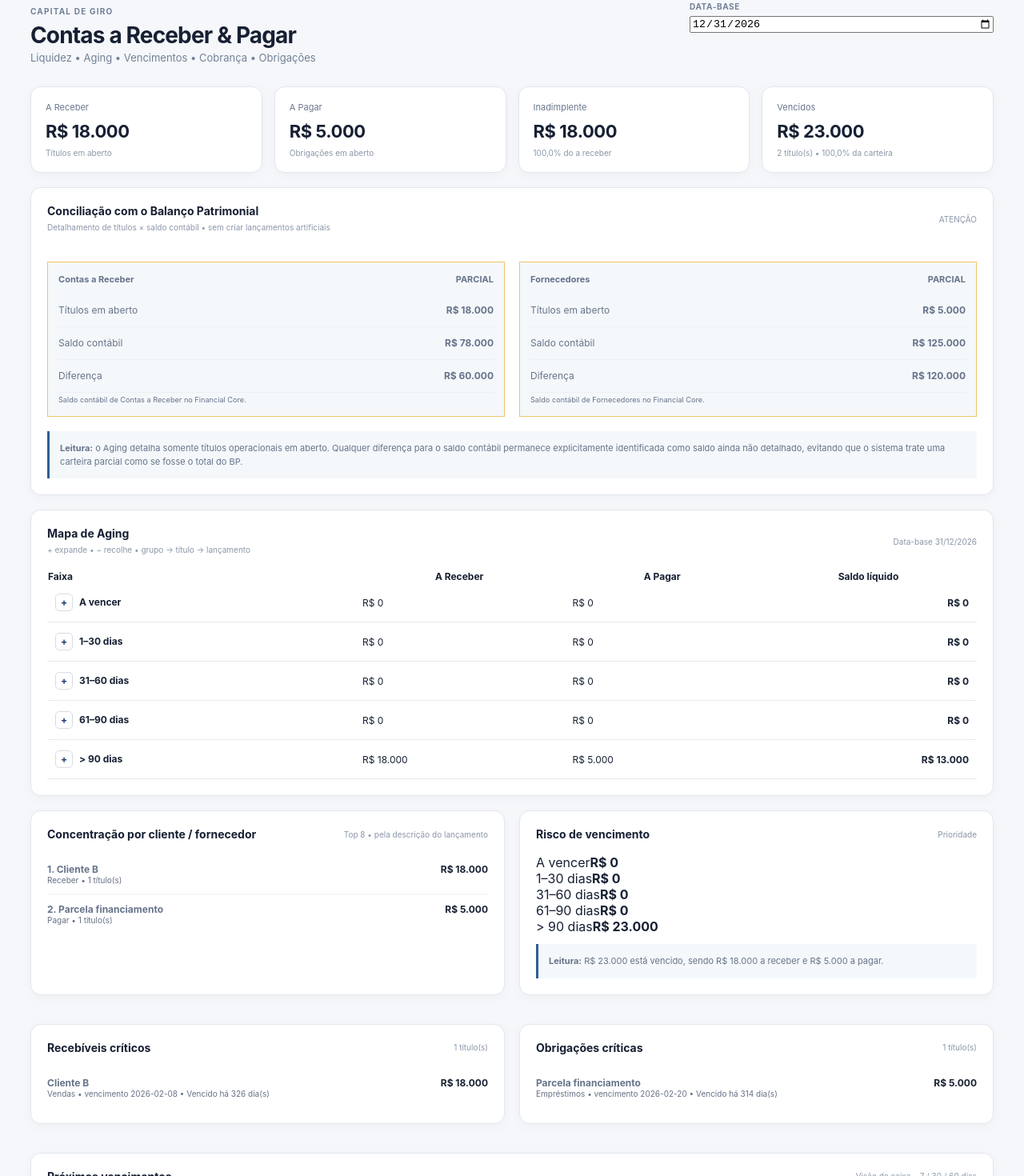
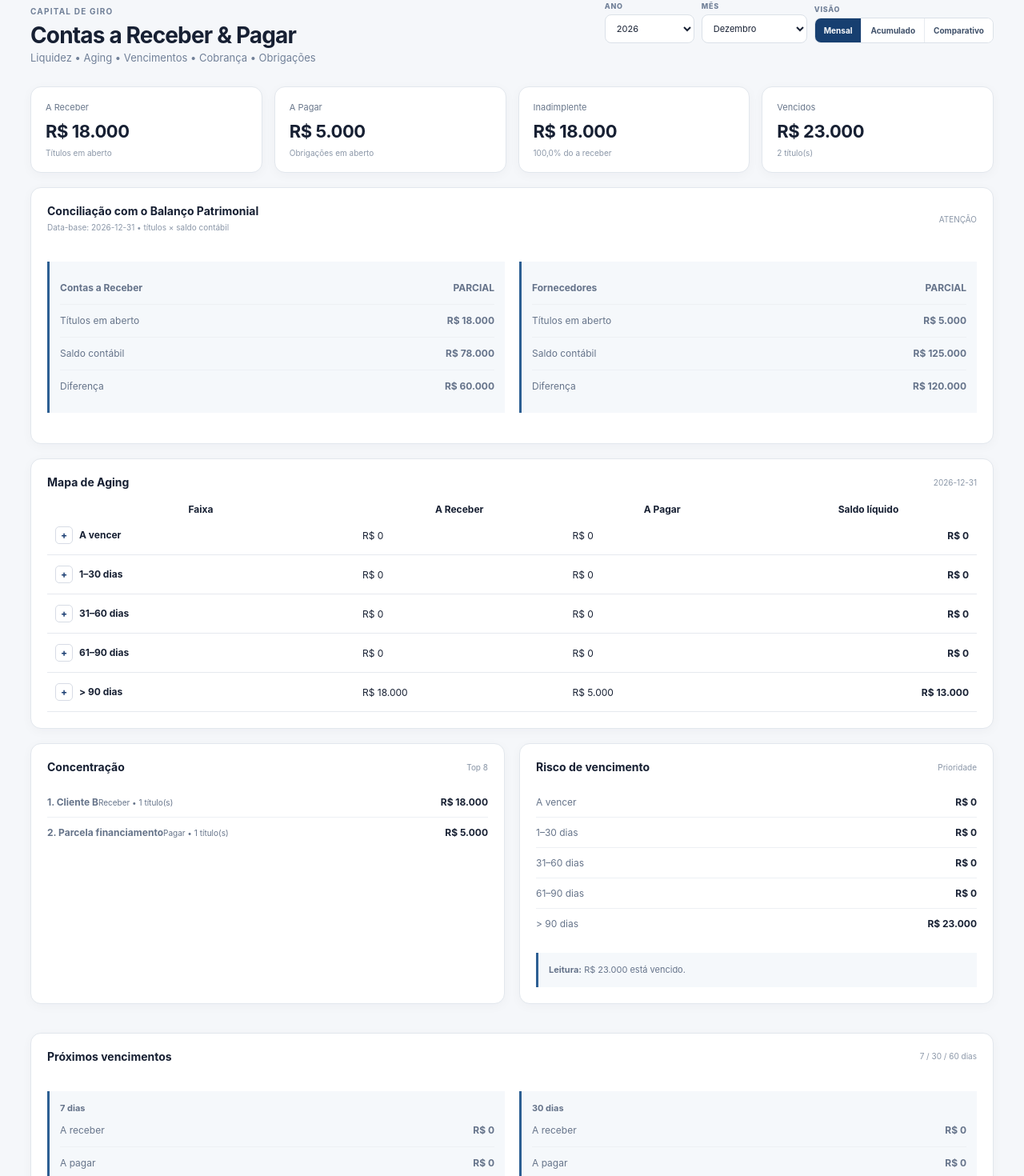
Before and after one commit to cardoso4009-byte/bp-financeiro-bi, a Next.js app: page /contas-receber-pagar in a window 1280 px wide. Shown: the part 86-1556 px from the top of the page at 80% size. Built offline with nearby package versions, Linux system fonts and the light colour scheme.

Commit message:
feat: padroniza periodo em contas a receber e pagar

```diff
--- a/app/contas-receber-pagar/page.tsx
+++ b/app/contas-receber-pagar/page.tsx
@@ -1,32 +1,36 @@
 'use client'
-import { useMemo, useState } from 'react'
-import { openReceivablesPayables, agingSummary, type OpenItem } from '@/lib/contas-receber-pagar'
-import { readFinancialSource } from '@/lib/financial-source'
-import { financialCore } from '@/lib/financial-core'
+import {useMemo,useState} from 'react'
+import {openReceivablesPayables,agingSummary,type OpenItem} from '@/lib/contas-receber-pagar'
+import {readFinancialSource} from '@/lib/financial-source'
+import {financialCore} from '@/lib/financial-core'
+import ReportPeriodFilter from '@/components/report-period-filter'
+import {DEFAULT_REPORT_PERIOD} from '@/lib/report-period'
+import type {ReportPeriod} from '@/lib/report-period'
 const brl=(n:number)=>n.toLocaleString('pt-BR',{style:'currency',currency:'BRL',maximumFractionDigits:0})
 const pct=(n:number)=>`${(n*100).toFixed(1).replace('.',',')}%`
-const timing=(item:OpenItem)=>item.daysOverdue>0?`Vencido há ${item.daysOverdue} dia(s)`:`Vence em ${item.daysToDue} dia(s)`
+const endOfMonth=(y:number,m:number)=>new Date(y,m,0).toISOString().slice(0,10)
+const timing=(i:OpenItem)=>i.daysOverdue>0?`Vencido há ${i.daysOverdue} dia(s)`:`Vence em ${i.daysToDue} dia(s)`
 export default function ContasReceberPagar(){
- const [asOf,setAsOf]=useState('2026-12-31'); const [expanded,setExpanded]=useState<Set<string>>(new Set()); const [detail,setDetail]=useState<string|null>(null); const entries=readFinancialSource().entries
+ const [period,setPeriod]=useState<ReportPeriod>({...DEFAULT_REPORT_PERIOD,month:12}); const [expanded,setExpanded]=useState<Set<string>>(new Set()); const [detail,setDetail]=useState<string|null>(null)
+ const entries=useMemo(()=>readFinancialSource().entries,[]); const asOf=endOfMonth(period.year,period.month)
  const items=useMemo(()=>openReceivablesPayables(entries,asOf),[entries,asOf]); const summary=agingSummary(items)
- const receivable=items.filter(i=>i.direction==='Receber').reduce((s,i)=>s+Math.abs(i.value),0); const payable=items.filter(i=>i.direction==='Pagar').reduce((s,i)=>s+Math.abs(i.value),0); const overdue=items.filter(i=>i.daysOverdue>0); const overdueRecv=overdue.filter(i=>i.direction==='Receber').reduce((s,i)=>s+Math.abs(i.value),0); const overduePay=overdue.filter(i=>i.direction==='Pagar').reduce((s,i)=>s+Math.abs(i.value),0)
- const coreIndex=Math.max(0,Math.min(financialCore.length-1,Number(asOf.slice(5,7))-1)); const coreMonth=financialCore[coreIndex]; const coreReceivable=coreMonth?.accountsReceivable||0; const coreSuppliers=coreMonth?.suppliers||0; const receivableGap=coreReceivable-receivable; const payableGap=coreSuppliers-payable; const receivableReconciled=Math.abs(receivableGap)<0.01; const payableReconciled=Math.abs(payableGap)<0.01
+ const previous=useMemo(()=>openReceivablesPayables(entries,endOfMonth(period.year,Math.max(1,period.month-1))),[entries,period.year,period.month])
+ const total=(dir:'Receber'|'Pagar',list=items)=>list.filter(i=>i.direction===dir).reduce((s,i)=>s+Math.abs(i.value),0)
+ const receivable=total('Receber'),payable=total('Pagar'); const overdue=items.filter(i=>i.daysOverdue>0); const overdueRecv=total('Receber',overdue); const overduePay=total('Pagar',overdue)
+ const prevRecv=total('Receber',previous),prevPay=total('Pagar',previous); const core=financialCore[Math.min(financialCore.length-1,period.month-1)]; const coreRecv=core?.accountsReceivable||0,corePay=core?.suppliers||0
+ const shown=period.view==='comparativo'?previous:items; const groups=agingSummary(shown)
+ const concentration=useMemo(()=>{const m=new Map<string,{name:string;dir:string;value:number;count:number}>();items.forEach(i=>{const k=`${i.direction}|${i.description}`,o=m.get(k);m.set(k,{name:i.description,dir:i.direction,value:(o?.value||0)+Math.abs(i.value),count:(o?.count||0)+1})});return [...m.values()].sort((a,b)=>b.value-a.value).slice(0,8)},[items])
  const toggle=(k:string)=>setExpanded(p=>{const n=new Set(p);n.has(k)?n.delete(k):n.add(k);return n})
- const concentration=useMemo(()=>{const map=new Map<string,{name:string;direction:string;value:number;count:number}>();items.forEach(i=>{const key=`${i.direction}|${i.description}`;const old=map.get(key);map.set(key,{name:i.description,direction:i.direction,value:(old?.value||0)+Math.abs(i.value),count:(old?.count||0)+1})});return Array.from(map.values()).sort((a,b)=>b.value-a.value).slice(0,8)},[items])
- const totalOverdue=overdueRecv+overduePay; const overdueRate=items.length?(overdue.length/items.length):0
- return <main className="content" style={{marginLeft:0,width:'100%',maxWidth:1500,margin:'0 auto'}}><header><div><small>CAPITAL DE GIRO</small><h1>Contas a Receber & Pagar</h1><p>Liquidez • Aging • Vencimentos • Cobrança • Obrigações</p></div><div className="period-controls"><label>Data-base</label><input type="date" value={asOf} onChange={e=>{setAsOf(e.target.value);setExpanded(new Set());setDetail(null)}}/></div></header>
- <div className="cards"><Card title="A Receber" value={receivable} sub="Títulos em aberto"/><Card title="A Pagar" value={payable} sub="Obrigações em aberto"/><Card title="Inadimplente" value={overdueRecv} sub={`${pct(receivable?overdueRecv/receivable:0)} do a receber`}/><Card title="Vencidos" value={totalOverdue} sub={`${overdue.length} título(s) • ${pct(overdueRate)} da carteira`}/></div>
- <section className="panel wide" data-section="bp-reconciliation"><div className="panel-title"><div><h2>Conciliação com o Balanço Patrimonial</h2><span>Detalhamento de títulos × saldo contábil • sem criar lançamentos artificiais</span></div><span>{receivableReconciled&&payableReconciled?'RECONCILIADO':'ATENÇÃO'}</span></div><div className="grid"><ReconciliationCard title="Contas a Receber" detail={receivable} accounting={coreReceivable} difference={receivableGap} reconciled={receivableReconciled} note="Saldo contábil de Contas a Receber no Financial Core."/><ReconciliationCard title="Fornecedores" detail={payable} accounting={coreSuppliers} difference={payableGap} reconciled={payableReconciled} note="Saldo contábil de Fornecedores no Financial Core."/></div><div className="note" style={{marginTop:12}}><strong>Leitura:</strong> o Aging detalha somente títulos operacionais em aberto. Qualquer diferença para o saldo contábil permanece explicitamente identificada como saldo ainda não detalhado, evitando que o sistema trate uma carteira parcial como se fosse o total do BP.</div></section>
- <section className="panel wide"><div className="panel-title"><div><h2>Mapa de Aging</h2><span>+ expande • − recolhe • grupo → título → lançamento</span></div><span>Data-base {new Date(`${asOf}T00:00:00`).toLocaleDateString('pt-BR')}</span></div><div className="table-wrap"><table><thead><tr><th style={{textAlign:'left'}}>Faixa</th><th>A Receber</th><th>A Pagar</th><th>Saldo líquido</th></tr></thead><tbody>{summary.map(s=>{const key=s.aging;const open=expanded.has(key);const rows=items.filter(x=>x.aging===key);return <>{<tr key={key} className="group-row" onClick={()=>toggle(key)} style={{cursor:'pointer'}}><td><ExpandIcon open={open} onClick={()=>toggle(key)} label={key}/><b>{key}</b></td><td>{brl(s.receber)}</td><td>{brl(s.pagar)}</td><td><b>{brl(s.receber-s.pagar)}</b></td></tr>}{open&&rows.map(item=><ItemRow key={item.id} item={item} onDetail={()=>setDetail(String(item.id))} active={detail===String(item.id)}/>)}</>})}</tbody></table></div>{detail&&<Detail item={items.find(i=>String(i.id)===detail)||null} onClose={()=>setDetail(null)}/>}</section>
- <div className="grid"><section className="panel"><div className="panel-title"><h2>Concentração por cliente / fornecedor</h2><span>Top 8 • pela descrição do lançamento</span></div><div className="rows">{concentration.map((c,i)=><div className="row" key={`${c.direction}-${c.name}`}><span><b>{i+1}. {c.name}</b><small style={{display:'block',color:'#667085'}}>{c.direction} • {c.count} título(s)</small></span><b>{brl(c.value)}</b></div>)}</div>{!concentration.length&&<div className="note">Nenhum título em aberto na data-base.</div>}</section><section className="panel"><div className="panel-title"><h2>Risco de vencimento</h2><span>Prioridade</span></div><div className="aging-bars">{summary.map(s=>{const total=s.receber+s.pagar;const width=Math.max(total?4:0,Math.min(100,total/(receivable+payable||1)*100));return <div className="aging-bar" key={s.aging}><div><span>{s.aging}</span><b>{brl(total)}</b></div><div className="bar-track"><i style={{width:`${width}%`}}/></div></div>})}</div><div className="note" style={{marginTop:12}}><strong>Leitura:</strong> {overdue.length?`${brl(totalOverdue)} está vencido, sendo ${brl(overdueRecv)} a receber e ${brl(overduePay)} a pagar.`:'não há títulos vencidos na data-base.'}</div></section></div>
- <div className="grid"><section className="panel"><div className="panel-title"><h2>Recebíveis críticos</h2><span>{overdue.filter(i=>i.direction==='Receber').length} título(s)</span></div><div className="rows">{overdue.filter(i=>i.direction==='Receber').sort((a,b)=>b.daysOverdue-a.daysOverdue).slice(0,8).map(i=><ItemCompact key={i.id} item={i} onClick={()=>setDetail(String(i.id))}/>)}</div>{!overdue.some(i=>i.direction==='Receber')&&<div className="note">Nenhum recebível vencido na data-base.</div>}</section><section className="panel"><div className="panel-title"><h2>Obrigações críticas</h2><span>{overdue.filter(i=>i.direction==='Pagar').length} título(s)</span></div><div className="rows">{overdue.filter(i=>i.direction==='Pagar').sort((a,b)=>b.daysOverdue-a.daysOverdue).slice(0,8).map(i=><ItemCompact key={i.id} item={i} onClick={()=>setDetail(String(i.id))}/>)}</div>{!overdue.some(i=>i.direction==='Pagar')&&<div className="note">Nenhuma obrigação vencida na data-base.</div>}</section></div>
- <section className="panel wide"><div className="panel-title"><h2>Próximos vencimentos</h2><span>Visão de caixa • 7 / 30 / 60 dias</span></div><div className="grid"><DueWindow title="Próximos 7 dias" items={items.filter(i=>i.daysToDue>0&&i.daysToDue<=7)}/><DueWindow title="Próximos 30 dias" items={items.filter(i=>i.daysToDue>0&&i.daysToDue<=30)}/><DueWindow title="Próximos 60 dias" items={items.filter(i=>i.daysToDue>0&&i.daysToDue<=60)}/></div></section>
- <section className="panel wide"><div className="panel-title"><h2>Leitura gerencial</h2><span>Ação</span></div><div className="grid"><div className="note"><strong>Contas a receber</strong><p>{brl(receivable)} em aberto. Recebíveis vencidos somam {brl(overdueRecv)}.</p></div><div className="note"><strong>Contas a pagar</strong><p>{brl(payable)} em obrigações em aberto. Use o aging para priorizar caixa e negociação.</p></div><div className="note"><strong>Próximo impacto</strong><p>O aging agora mostra quando os títulos devem entrar ou sair do caixa, além do atraso já ocorrido.</p></div></div></section></main>
+ return <main className="content" style={{marginLeft:0,width:'100%',maxWidth:1500,margin:'0 auto'}}><header><div><small>CAPITAL DE GIRO</small><h1>Contas a Receber & Pagar</h1><p>Liquidez • Aging • Vencimentos • Cobrança • Obrigações</p></div><ReportPeriodFilter value={period} onChange={p=>{setPeriod(p);setExpanded(new Set());setDetail(null)}} years={[2026]}/></header>
+ <div className="cards"><Card title="A Receber" value={receivable} sub="Títulos em aberto"/><Card title="A Pagar" value={payable} sub="Obrigações em aberto"/><Card title="Inadimplente" value={overdueRecv} sub={`${pct(receivable?overdueRecv/receivable:0)} do a receber`}/><Card title="Vencidos" value={overdueRecv+overduePay} sub={`${overdue.length} título(s)`}/></div>
+ {period.view==='comparativo'&&<section className="panel wide"><div className="panel-title"><h2>Comparativo</h2><span>vs. mês anterior</span></div><div className="grid"><Compare title="A Receber" value={receivable} previous={prevRecv}/><Compare title="A Pagar" value={payable} previous={prevPay}/><Compare title="Saldo líquido" value={receivable-payable} previous={prevRecv-prevPay}/></div></section>}
+ <section className="panel wide"><div className="panel-title"><div><h2>Conciliação com o Balanço Patrimonial</h2><span>Data-base: {asOf} • títulos × saldo contábil</span></div><span>{Math.abs(coreRecv-receivable)<.01&&Math.abs(corePay-payable)<.01?'RECONCILIADO':'ATENÇÃO'}</span></div><div className="grid"><Recon title="Contas a Receber" detail={receivable} accounting={coreRecv}/><Recon title="Fornecedores" detail={payable} accounting={corePay}/></div></section>
+ <section className="panel wide"><div className="panel-title"><h2>Mapa de Aging</h2><span>{period.view==='acumulado'?'Acumulado até ':''}{asOf}</span></div><div className="table-wrap"><table><thead><tr><th>Faixa</th><th>A Receber</th><th>A Pagar</th><th>Saldo líquido</th></tr></thead><tbody>{groups.map(g=>{const open=expanded.has(g.aging);return <><tr key={g.aging} className="group-row" onClick={()=>toggle(g.aging)}><td><button type="button" className="expand-btn">{open?'−':'+'}</button><b>{g.aging}</b></td><td>{brl(g.receber)}</td><td>{brl(g.pagar)}</td><td><b>{brl(g.receber-g.pagar)}</b></td></tr>{open&&shown.filter(i=>i.aging===g.aging).map(i=><tr key={i.id} className="item-row" onClick={()=>setDetail(String(i.id))}><td style={{paddingLeft:34}}>↳ {i.description}</td><td>{i.direction==='Receber'?brl(Math.abs(i.value)):'—'}</td><td>{i.direction==='Pagar'?brl(Math.abs(i.value)):'—'}</td><td>{i.dueDate} • {timing(i)}</td></tr>)}</>})}</tbody></table></div>{detail&&<Detail item={shown.find(i=>String(i.id)===detail)||null} close={()=>setDetail(null)}/>}</section>
+ <div className="grid"><section className="panel"><div className="panel-title"><h2>Concentração</h2><span>Top 8</span></div><div className="rows">{concentration.map((c,i)=><div className="row" key={`${c.dir}-${c.name}`}><span><b>{i+1}. {c.name}</b><small>{c.dir} • {c.count} título(s)</small></span><b>{brl(c.value)}</b></div>)}</div></section><section className="panel"><div className="panel-title"><h2>Risco de vencimento</h2><span>Prioridade</span></div><div className="rows">{summary.map(s=><div className="row" key={s.aging}><span>{s.aging}</span><b>{brl(s.receber+s.pagar)}</b></div>)}</div><div className="note"><strong>Leitura:</strong> {overdue.length?`${brl(overdueRecv+overduePay)} está vencido.`:'não há títulos vencidos na data-base.'}</div></section></div>
+ <section className="panel wide"><div className="panel-title"><h2>Próximos vencimentos</h2><span>7 / 30 / 60 dias</span></div><div className="grid"><Due title="7 dias" items={items.filter(i=>i.daysToDue>0&&i.daysToDue<=7)}/><Due title="30 dias" items={items.filter(i=>i.daysToDue>0&&i.daysToDue<=30)}/><Due title="60 dias" items={items.filter(i=>i.daysToDue>0&&i.daysToDue<=60)}/></div></section></main>
 }
-function ReconciliationCard({title,detail,accounting,difference,reconciled,note}:{title:string;detail:number;accounting:number;difference:number;reconciled:boolean;note:string}){return <div className="note" style={{border:`1px solid ${reconciled?'#b7e4c7':'#f0c36a'}`}}><div style={{display:'flex',justifyContent:'space-between',gap:12}}><strong>{title}</strong><b>{reconciled?'OK':'PARCIAL'}</b></div><div className="row" style={{marginTop:10}}><span>Títulos em aberto</span><b>{brl(detail)}</b></div><div className="row"><span>Saldo contábil</span><b>{brl(accounting)}</b></div><div className="row"><span>Diferença</span><b>{brl(difference)}</b></div><small>{note}</small></div>}
-function DueWindow({title,items}:{title:string;items:OpenItem[]}){const receive=items.filter(i=>i.direction==='Receber').reduce((s,i)=>s+Math.abs(i.value),0);const pay=items.filter(i=>i.direction==='Pagar').reduce((s,i)=>s+Math.abs(i.value),0);return <div className="note"><strong>{title}</strong><div style={{marginTop:8}}><div className="row"><span>A receber</span><b>{brl(receive)}</b></div><div className="row"><span>A pagar</span><b>{brl(pay)}</b></div><div className="row"><span>Saldo potencial</span><b>{brl(receive-pay)}</b></div><small>{items.length} título(s)</small></div></div>}
-function ItemRow({item,onDetail,active}:{item:OpenItem;onDetail:()=>void;active:boolean}){return <tr className="item-row" style={{cursor:'pointer',background:active?'#eef5ff':undefined}} onClick={onDetail}><td style={{paddingLeft:34}}>↳ {item.description}</td><td>{item.direction==='Receber'?brl(Math.abs(item.value)):'—'}</td><td>{item.direction==='Pagar'?brl(Math.abs(item.value)):'—'}</td><td>{item.dueDate} • {timing(item)} • {item.category}</td></tr>}
-function ItemCompact({item,onClick}:{item:OpenItem;onClick:()=>void}){return <div className="row" style={{cursor:'pointer'}} onClick={onClick}><span><b>{item.description}</b><small style={{display:'block',color:'#667085'}}>{item.category} • vencimento {item.dueDate} • {timing(item)}</small></span><b>{brl(Math.abs(item.value))}</b></div>}
-function Detail({item,onClose}:{item:OpenItem|null;onClose:()=>void}){if(!item)return null;return <div className="note" style={{marginTop:12,border:'1px solid #cbd8e8'}}><div style={{display:'flex',justifyContent:'space-between',gap:12}}><div><strong>Detalhamento do título</strong><p style={{marginBottom:4}}>{item.description} • {item.direction}</p><small>Categoria: {item.category} • Centro de custo: {item.costCenter} • Competência: {item.competence} • Vencimento: {item.dueDate} • {timing(item)} • Aging: {item.aging} • Valor: {brl(Math.abs(item.value))}</small></div><button type="button" onClick={onClose} style={{height:32,padding:'0 10px',border:'1px solid #d0d5dd',borderRadius:8,background:'#fff',cursor:'pointer'}}>Fechar</button></div></div>}
-function ExpandIcon({open,onClick,label}:{open:boolean;onClick:()=>void;label:string}){return <button type="button" className="expand-btn" aria-label={open?`Recolher ${label}`:`Expandir ${label}`} onClick={e=>{e.stopPropagation();onClick()}}>{open?'−':'+'}</button>}
-function Card({title,value,sub,currency=true}:{title:string;value:number;sub:string;currency?:boolean}){return <div className="card"><span>{title}</span><strong>{currency?brl(value):value.toLocaleString('pt-BR')}</strong><small>{sub}</small></div>}
+function Card({title,value,sub}:{title:string;value:number;sub:string}){return <div className="card"><span>{title}</span><strong>{brl(value)}</strong><small>{sub}</small></div>}
+function Compare({title,value,previous}:{title:string;value:number;previous:number}){const v=previous?(value-previous)/Math.abs(previous):0;return <div className="card"><span>{title}</span><strong>{brl(value)}</strong><small>vs. mês anterior: {v>=0?'+':''}{(v*100).toFixed(1).replace('.',',')}%</small></div>}
+function Recon({title,detail,accounting}:{title:string;detail:number;accounting:number}){const d=accounting-detail;return <div className="note"><div className="row"><strong>{title}</strong><b>{Math.abs(d)<.01?'OK':'PARCIAL'}</b></div><div className="row"><span>Títulos em aberto</span><b>{brl(detail)}</b></div><div className="row"><span>Saldo contábil</span><b>{brl(accounting)}</b></div><div className="row"><span>Diferença</span><b>{brl(d)}</b></div></div>}
+function Due({title,items}:{title:string;items:OpenItem[]}){const r=items.filter(i=>i.direction==='Receber').reduce((s,i)=>s+Math.abs(i.value),0),p=items.filter(i=>i.direction==='Pagar').reduce((s,i)=>s+Math.abs(i.value),0);return <div className="note"><strong>{title}</strong><div className="row"><span>A receber</span><b>{brl(r)}</b></div><div className="row"><span>A pagar</span><b>{brl(p)}</b></div><div className="row"><span>Saldo</span><b>{brl(r-p)}</b></div><small>{items.length} título(s)</small></div>}
+function Detail({item,close}:{item:OpenItem|null;close:()=>void}){if(!item)return null;return <div className="note" style={{marginTop:12}}><strong>Detalhamento</strong><p>{item.description} • {item.direction}</p><small>{item.category} • {item.costCenter} • competência {item.competence} • vencimento {item.dueDate} • {timing(item)} • {brl(Math.abs(item.value))}</small><br/><button type="button" onClick={close}>Fechar</button></div>}
```
